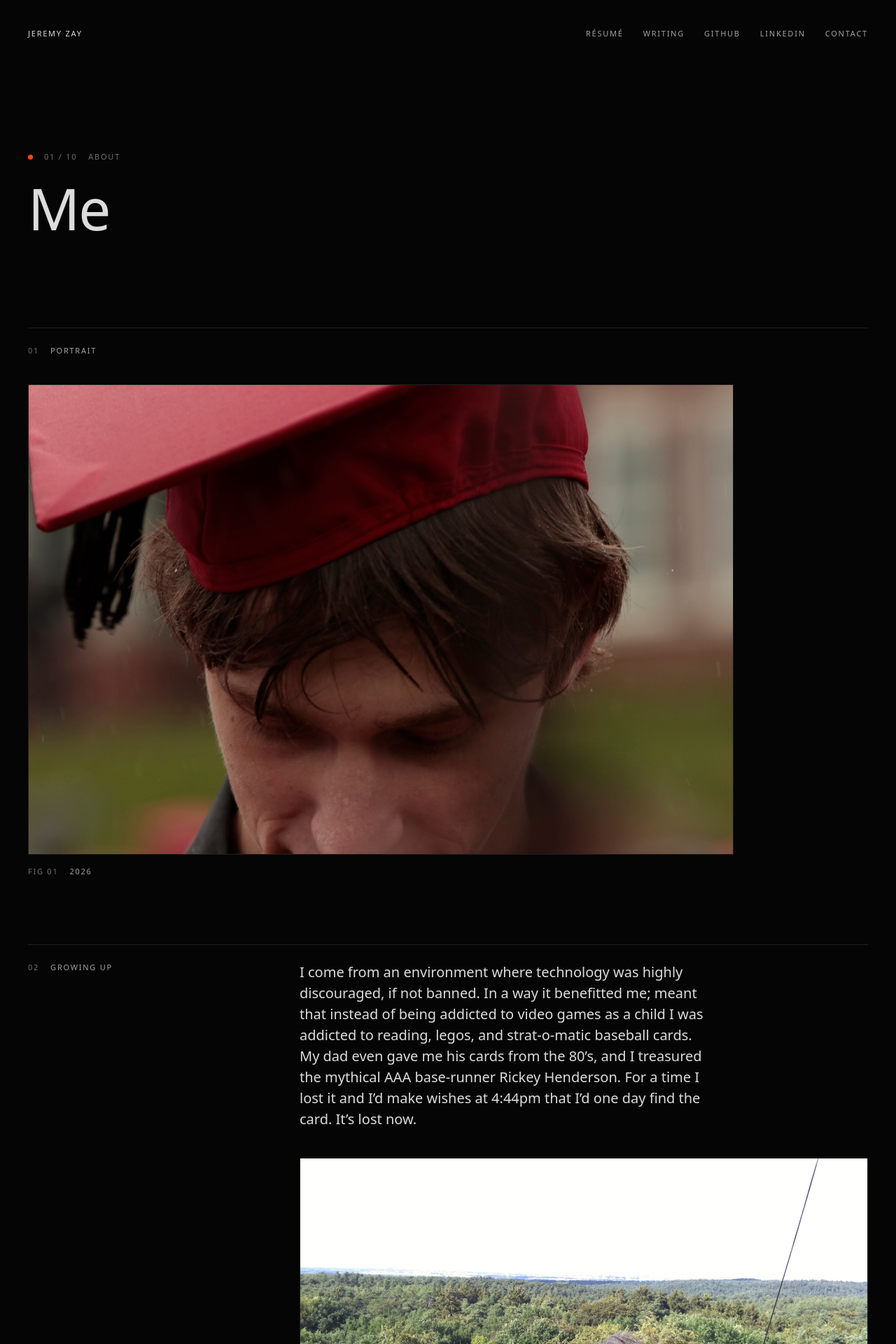
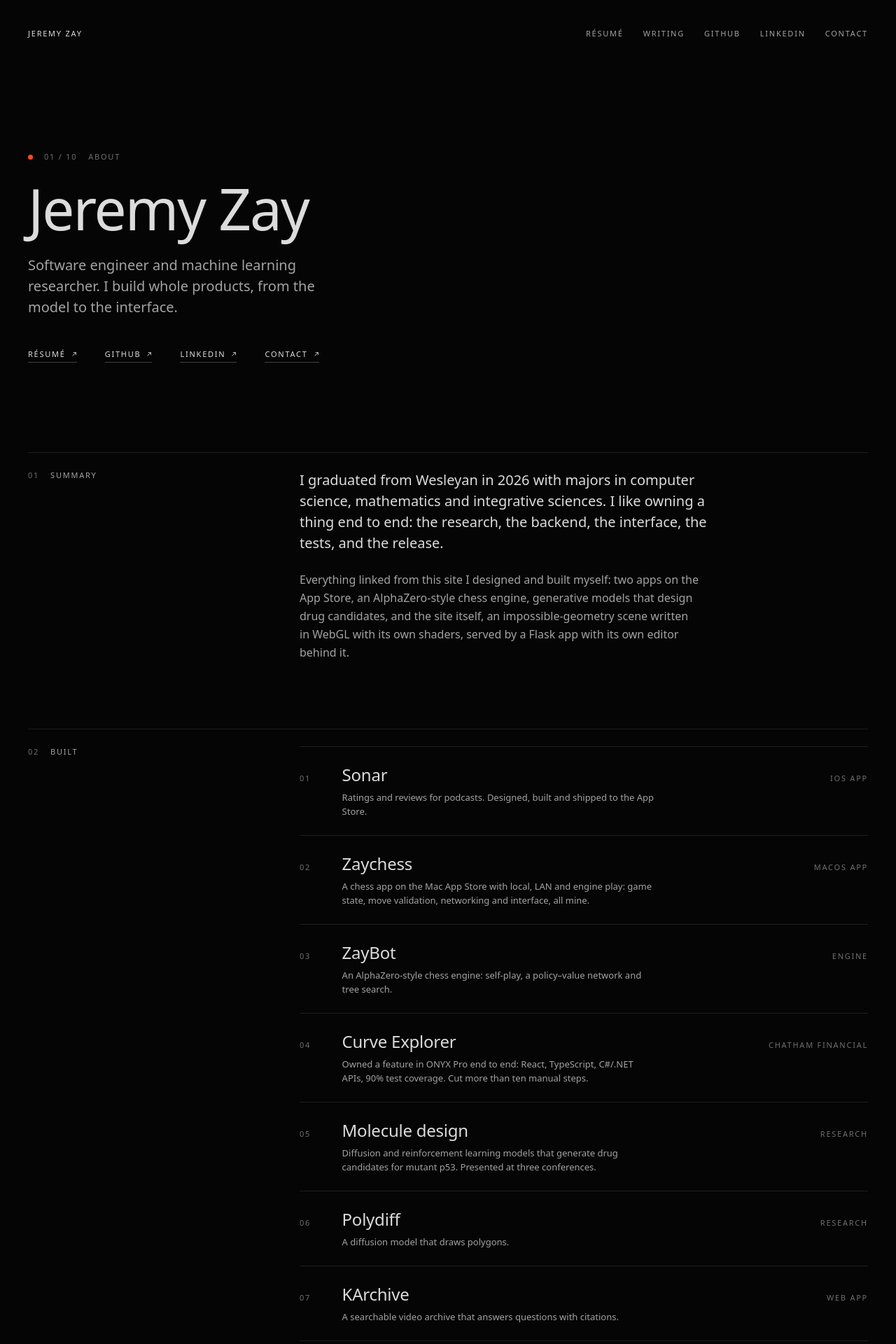
Before and after one commit to Jerenemy/website, a Flask app: page /me in a window 1280 px wide. Shown: the top 1920 px of the page at 70% size. Run offline with Flask 3, Linux system fonts and the light colour scheme; some libraries are stand-ins or nearby versions.

Commit message:
feat(me): lead /me with the work, move the personal story behind it
/me is now an about page for whoever is hiring: summary, what I built,
experience, education and tools. The childhood and Wesleyan story moves
to /me/story (noindex), linked only from the page's last section, with
its photos drawn at a snapshot's size (.figure--inset, --inset) instead
of filling the screen.

Co-Authored-By: Claude Opus 5.5 <noreply@anthropic.com>

```diff
--- a/app/blueprints/public/routes.py
+++ b/app/blueprints/public/routes.py
@@ -89,8 +89,15 @@ def contact():
 
 @bp.get("/me")
 def me():
-    """The page about the person, the homepage's first block: the words are written in its template."""
+    """The page about the person, the homepage's first block: what he builds, for whoever is hiring.
+    The words are written in its template."""
     return render_template("me.html")
+
+
+@bp.get("/me/story")
+def me_story():
+    """Where he comes from: the personal pages behind /me, linked only from its foot."""
+    return render_template("me_story.html")
 
 
 @bp.get("/game")
--- a/app/static/site/site.css
+++ b/app/static/site/site.css
@@ -212,6 +212,8 @@ details.index__item .index__answer > * + * { margin-top: var(--s2); }
 /* A photograph is seen whole: never taller than the screen, narrowing to keep its shape. The
    image gives its shape as --ratio (width / height), so it holds its size before it loads. */
 .figure--photo img { max-width: min(100%, (100svh - 2 * var(--s8)) * var(--ratio, 1)); }
+/* An inset photograph sits in the reading column at a snapshot's size, not the screen's. */
+.figure--inset img { max-width: min(100%, var(--inset)); }
 
 .device--window { overflow: hidden; border-radius: var(--radius-window); background: var(--surface); box-shadow: var(--shadow-device); }
 .device--window::before {
--- a/app/static/site/tokens.css
+++ b/app/static/site/tokens.css
@@ -68,6 +68,7 @@
   --heading-weight: 400;
   --strong-weight: 500;
   --measure: 64ch;               /* the longest comfortable line of reading text */
+  --inset: 320px;                /* the widest a photograph set into reading text is drawn */
 
   /* ---------------------------------------------------------------- space
      An 8 px grid. --margin is the page's edge, the same as the homepage's. */
--- a/app/templates/me.html
+++ b/app/templates/me.html
@@ -1,46 +1,74 @@
 {% extends "layout.html" %}
 {% import "partials/_ui.html" as ui with context %}
 {#- The page about the person: the homepage's first block (the portfolio item "me", kind "about").
-    The words are Jeremy's own and live here, not in the portfolio store. The photos are
-    static/img/me*.jpeg; the year under each is the date in the photo's own file. #}
-{% block title %}Me · {{ frame.name }}{% endblock %}
-{% block description %}Jeremy Zay, in his own words: a childhood without screens, a Waldorf school, an Asteroids clone, Wesleyan, art and computer science.{% endblock %}
+    It is for whoever is hiring: what he builds, where he has worked, what he knows. The words
+    live here, not in the portfolio store. The personal story is its own page (me_story.html),
+    reached only from this page's last section. #}
+{% block title %}About · {{ frame.name }}{% endblock %}
+{% block description %}Jeremy Zay is a software engineer and machine learning researcher who ships whole products: iOS and macOS apps, a chess engine, diffusion models, and this site.{% endblock %}
 {% block content %}
-  {{ ui.head("Me") }}
-
-  {% call ui.sect("01", "Portrait", wide=True) %}
-    <figure class="figure figure--plain figure--photo">
-      <img src="{{ url_for('static', filename='img/me.jpeg') }}" alt="Jeremy Zay in a red graduation cap, looking down" width="1920" height="1280" style="--ratio: 3 / 2" decoding="async" fetchpriority="high">
-      <figcaption><span class="no">Fig 01</span><span class="t">2026</span></figcaption>
-    </figure>
+  {% call ui.head("Jeremy Zay", line="Software engineer and machine learning researcher. I build whole products, from the model to the interface.") %}
+    {{ ui.open(url_for('public.resume'), "Résumé", external=True) }}
+    {{ ui.open("https://github.com/Jerenemy", "GitHub", external=True) }}
+    {{ ui.open("https://www.linkedin.com/in/jeremy-zay/", "LinkedIn", external=True) }}
+    {{ ui.open(url_for('public.contact'), "Contact") }}
   {% endcall %}
 
-  {% call ui.sect("02", "Growing up") %}
+  {% call ui.sect("01", "Summary") %}
     <div class="prose">
-      <p class="lede">I come from an environment where technology was highly discouraged, if not banned. In a way it benefitted me; meant that instead of being addicted to video games as a child I was addicted to reading, legos, and strat-o-matic baseball cards. My dad even gave me his cards from the 80’s, and I treasured the mythical AAA base-runner Rickey Henderson. For a time I lost it and I’d make wishes at 4:44pm that I’d one day find the card. It’s lost now.</p>
-    </div>
-    <figure class="figure figure--plain figure--photo">
-      <img src="{{ url_for('static', filename='img/me-little.jpeg') }}" alt="Jeremy as a child, grinning at the rail of a lookout tower above a forest" width="1600" height="1195" style="--ratio: 1600 / 1195" loading="lazy" decoding="async">
-      <figcaption><span class="no">Fig 02</span><span class="t">2011</span></figcaption>
-    </figure>
-    <div class="prose">
-      <p>At school we learned cursive, string games, and to identify skunk cabbage in the woods. We played capture the flag, but my friend and I hid the flag too well which kinda broke the game. We slept in a teepee and woke up at sunrise to milk the cows across the street. We snuck out and hid from our teacher chaperone under the piano in the Eurythmy room.</p>
-      <p>Phones were banned in high school, so was typing notes, and there were certainly no CS classes offered. Math sufficed. For my independent senior project I decided to teach myself to harness this magic, until it was demystified and materialized into an Asteroids clone built in Python. Before ChatGPT, this was an accomplishment.</p>
+      <p class="lede">I graduated from Wesleyan in 2026 with majors in computer science, mathematics and integrative sciences. I like owning a thing end to end: the research, the backend, the interface, the tests, and the release.</p>
+      <p>Everything linked from this site I designed and built myself: two apps on the App Store, an AlphaZero-style chess engine, generative models that design drug candidates, and the site itself, an impossible-geometry scene written in WebGL with its own shaders, served by a Flask app with its own editor behind it.</p>
     </div>
   {% endcall %}
 
-  {% call ui.sect("03", "Wesleyan", wide=True) %}
-    <div class="pair">
-      <figure class="figure figure--plain figure--photo">
-        <img src="{{ url_for('static', filename='img/me-drawing.jpeg') }}" alt="Jeremy at a kitchen table, drawing a face in a sketchbook" width="1200" height="1600" style="--ratio: 3 / 4" loading="lazy" decoding="async">
-        <figcaption><span class="no">Fig 03</span><span class="t">2026</span></figcaption>
-      </figure>
-      <div>
-        <div class="prose">
-          <p>I decided I’d attend the college closest to Waldorf: Wesleyan. I didn’t want to choose between art and CS. I made an art instagram account with the bio “Aspiring starving artist”. It’s since been abandoned. I realized that CS is art too: “Every creative thought is art” said Beuys.</p>
-          <p>Enjoy this calm, non-technical alcove of my website.</p>
-        </div>
-      </div>
-    </div>
+  {% call ui.sect("02", "Built") %}
+    <ol class="index" aria-label="Things I built">
+      {%- for title, meta, line, href, external in [
+        ("Sonar", "iOS app", "Ratings and reviews for podcasts. Designed, built and shipped to the App Store.", url_for('public.sonar'), False),
+        ("Zaychess", "macOS app", "A chess app on the Mac App Store with local, LAN and engine play: game state, move validation, networking and interface, all mine.", url_for('public.zaychess'), False),
+        ("ZayBot", "Engine", "An AlphaZero-style chess engine: self-play, a policy–value network and tree search.", url_for('public.blog_post', slug='zaybot'), False),
+        ("Curve Explorer", "Chatham Financial", "Owned a feature in ONYX Pro end to end: React, TypeScript, C#/.NET APIs, 90% test coverage. Cut more than ten manual steps.", url_for('public.blog_post', slug='chatham-financial-internship'), False),
+        ("Molecule design", "Research", "Diffusion and reinforcement learning models that generate drug candidates for mutant p53. Presented at three conferences.", url_for('public.posters'), False),
+        ("Polydiff", "Research", "A diffusion model that draws polygons.", url_for('public.blog_post', slug='polydiff'), False),
+        ("KArchive", "Web app", "A searchable video archive that answers questions with citations.", "https://karchive.dad", True),
+        ("eQoScan", "Hackathon prize", "Time-bound QR codes for reusable containers. Led a team of four; won a prize at WesHack 2024.", url_for('public.eqoscan'), False),
+      ] %}
+      <li><a class="index__row" href="{{ href }}"{% if external %} target="_blank" rel="noopener"{% endif %}>
+        <span class="index__no" aria-hidden="true">{{ '%02d' % loop.index }}</span>
+        <span class="index__title">{{ title }}</span>
+        <span class="index__meta">{{ meta }}</span>
+        <span class="index__line">{{ line }}</span>
+      </a></li>
+      {%- endfor %}
+    </ol>
+  {% endcall %}
+
+  {% call ui.sect("03", "Experience") %}
+    <dl class="facts">
+      <div><dt>2026</dt><dd>Software Engineer Intern, Chatham Financial. Built Curve Explorer in ONYX Pro.</dd></div>
+      <div><dt>2024–2026</dt><dd>Lab Researcher, Thayer Lab, Wesleyan. Guided diffusion models for protein-targeted molecule generation in PyTorch; candidates reached −8.76 kcal/mol against p53 Y220C.</dd></div>
+      <div><dt>2022–2026</dt><dd>Teaching Assistant, Wesleyan. Four core CS courses (Python, C, AI, HPC), 100+ students.</dd></div>
+    </dl>
+  {% endcall %}
+
+  {% call ui.sect("04", "Education") %}
+    <dl class="facts">
+      <div><dt>Wesleyan University</dt><dd>BA, Computer Science, Mathematics and Integrative Sciences, 2026. GPA 3.76.</dd></div>
+      <div><dt>Coursework</dt><dd>Graduate machine learning, artificial intelligence, algorithms and complexity, program analysis, computer networks, probability and statistics, real analysis.</dd></div>
+    </dl>
+  {% endcall %}
+
+  {% call ui.sect("05", "Tools") %}
+    <dl class="facts">
+      <div><dt>Languages</dt><dd>Python, TypeScript, JavaScript, Swift, Java, C, C#, SQL, OCaml, GLSL, Bash</dd></div>
+      <div><dt>Machine learning</dt><dd>PyTorch, NumPy, pandas, scikit-learn, RDKit</dd></div>
+      <div><dt>Product</dt><dd>React, Flask, .NET, iOS and macOS, Three.js / WebGL, Vitest</dd></div>
+      <div><dt>Infrastructure</dt><dd>Git, Docker, Linux, HPC clusters, CI</dd></div>
+    </dl>
+  {% endcall %}
+
+  {% call ui.sect("06", "Elsewhere") %}
+    <p class="note">There is a longer story about where I come from, for anyone curious.</p>
+    <div class="actions">{{ ui.open(url_for('public.me_story'), "Background", quiet=True) }}</div>
   {% endcall %}
 {% endblock %}
```
Also changed, not shown: app/templates/me_story.html (added, +44 -0 lines), app/static/site/README.md.
